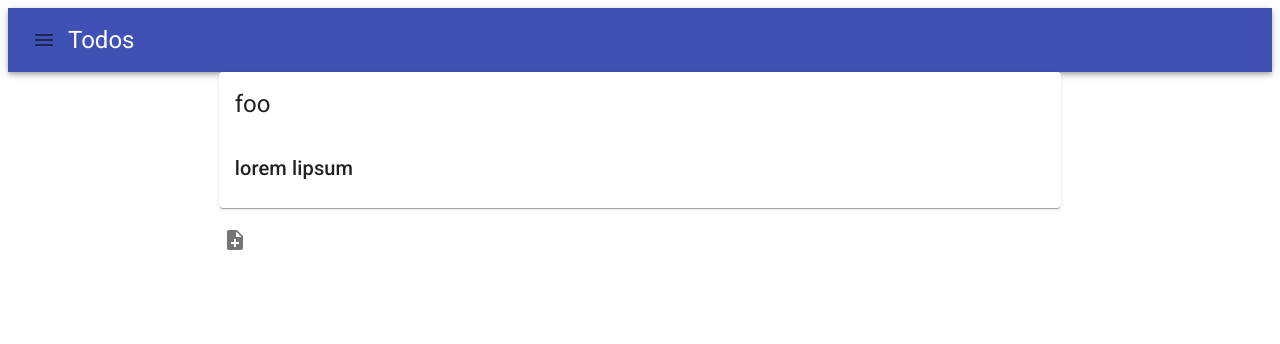
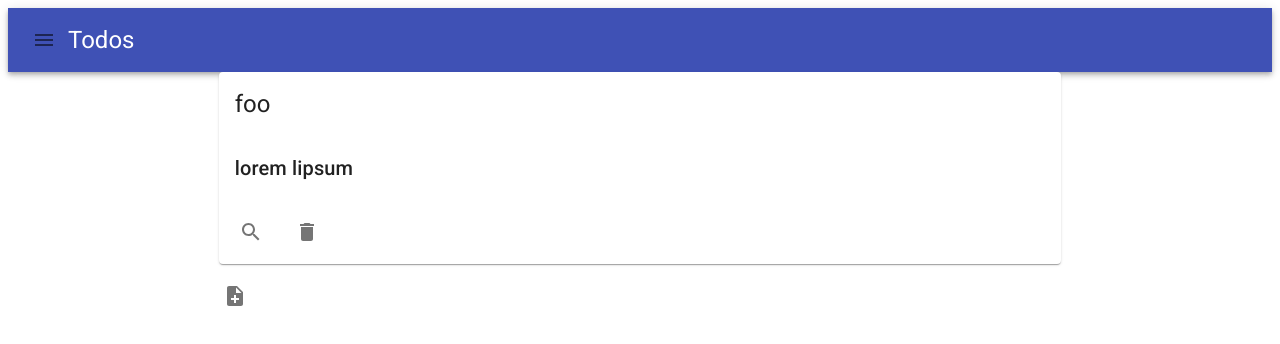
Before and after one commit to bartlomiejolma/todos-material-ui, a React (Create React App) app: page / in a window 1280 px wide. Shown: the top 344 px of the page. Built offline with nearby package versions, Linux system fonts and the light colour scheme.

Commit message:
Adds icons to view.

```diff
--- a/src/pages/TodoList/TodoView.js
+++ b/src/pages/TodoList/TodoView.js
@@ -1,10 +1,13 @@
 import {
   Card,
+  CardActions,
   CardContent,
   CardHeader,
   CardMedia,
   Typography,
+  IconButton,
 } from "@material-ui/core";
+import { Delete, Search } from "@material-ui/icons";
 
 const TodoView = ({ todo }) => {
   return (
@@ -14,6 +17,14 @@ const TodoView = ({ todo }) => {
       <CardContent>
         <Typography variant="h6">{todo.description}</Typography>
       </CardContent>
+      <CardActions>
+        <IconButton>
+          <Search />
+        </IconButton>
+        <IconButton>
+          <Delete />
+        </IconButton>
+      </CardActions>
     </Card>
   );
 };
```
Lines whose indentation alone changed are shown as unchanged.
